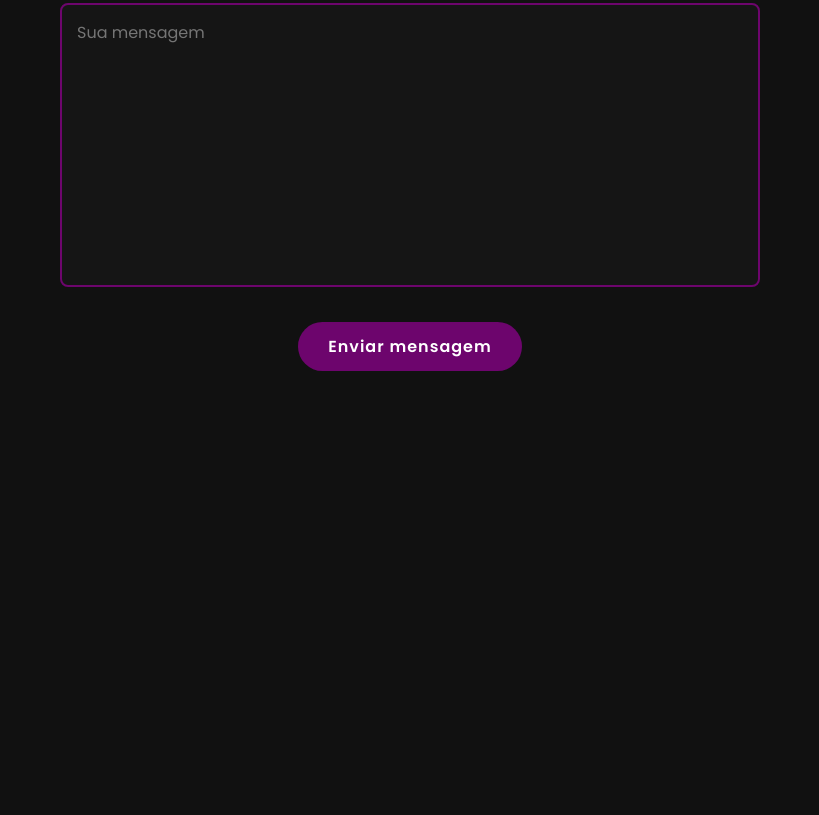
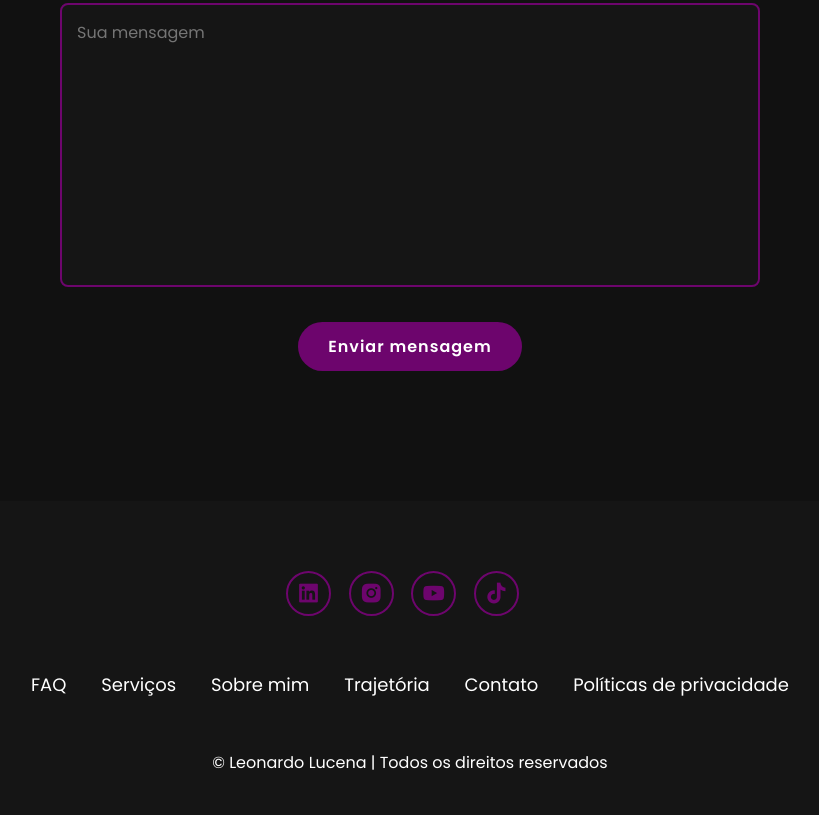
Before and after one commit to LeoRlucena/pti-webstandards-senac, a plain HTML site: page src/landing-page/index.html in a window 1280 px wide. Shown: the part 4705-5520 px from the top of the page, without its empty margins (230-1049 px from the left). Before the commit the page ends 5206 px from the top, so only its background shows below. Drawn offline with nearby package versions, Linux system fonts and the light colour scheme.

Commit message:
acrescentando o footer

```diff
--- a/src/landing-page/index.css
+++ b/src/landing-page/index.css
@@ -510,3 +510,71 @@ span {
 .contact form .btn {
     margin-top: 2rem;
 }
+
+.footer {
+    position: relative;
+    bottom: 0;
+    width: 100%;
+    padding: 40px 0;
+    background-color: var(--second-bg-color);
+}
+
+.footer .social {
+    text-align: center;
+    padding-bottom: 25px;
+    color: var(--main-color);
+}
+
+.footer .social a {
+    display: inline-flex;
+    justify-content: center;
+    align-items: center;
+    width: 4.5rem;
+    height: 4.5rem;
+    background: transparent;
+    border: 0.2rem solid var(--main-color);
+    font-size: 2.5rem;
+    border-radius: 50%;
+    color: var(--main-color);
+    margin: 3rem 1.5rem 3rem 0;
+    transition: 0.3s ease-in-out;
+}
+
+.footer .social a:hover {
+    transform: scale(1.2)translateY(-10px);
+    background-color: var(--main-color);
+    color: var(--text-color);
+    box-shadow: 0 0 25px var(--main-color);
+}
+
+.footer ul {
+    margin-top: 0;
+    padding: 0;
+    font-size: 18px;
+    line-height: 1.6;
+    margin-bottom: 0;
+    text-align: center;
+}
+
+.footer ul li a {
+    color: white;
+    border-bottom: 3px solid transparent;
+    transition: 0.3s ease-in-out;
+}
+
+.footer ul li a:hover {
+    color: var(--main-color);
+    border-bottom: 3px solid var(--main-color);
+}
+
+.footer ul li {
+    display: inline-block;
+    padding: 0 15px;
+}
+
+.footer .copyright {
+    margin-top: 50px;
+    text-align: center;
+    font-size: 16px;
+    color: white;
+}
--- a/src/landing-page/index.html
+++ b/src/landing-page/index.html
@@ -172,5 +172,44 @@
         </form>
     </section>
 
+    <footer class="footer">
+
+        <div class="social">
+            <a href="https://linkedin.com/in/leo-lucena24/"><i class='bx bxl-linkedin-square' ></i></a>
+                <a href="https://www.instagram.com/leorlucena/"><i class='bx bxl-instagram-alt' ></i></a>
+                <a href="https://www.youtube.com/c/LeonardoLucena"><i class='bx bxl-youtube' ></i></a>
+                <a href="https://www.tiktok.com/@leorlucenagt"><i class='bx bxl-tiktok' ></i></a>
+        </div>
+
+        <ul class="list">
+            <li>
+                <a href="#home">FAQ</a>
+            </li>
+
+            <li>
+                <a href="#services">Serviços</a>
+            </li>
+
+            <li>
+                <a href="#about">Sobre mim</a>
+            </li>
+
+            <li>
+                <a href="#trajetoria">Trajetória</a>
+            </li>
+
+            <li>
+                <a href="#contact">Contato</a>
+            </li>
+
+            <li>
+                <a href="#">Políticas de privacidade</a>
+            </li>
+        </ul>
+        <p class="copyright">
+            © Leonardo Lucena | Todos os direitos reservados
+        </p>
+    </footer>
+
 </body>
 </html>
```
